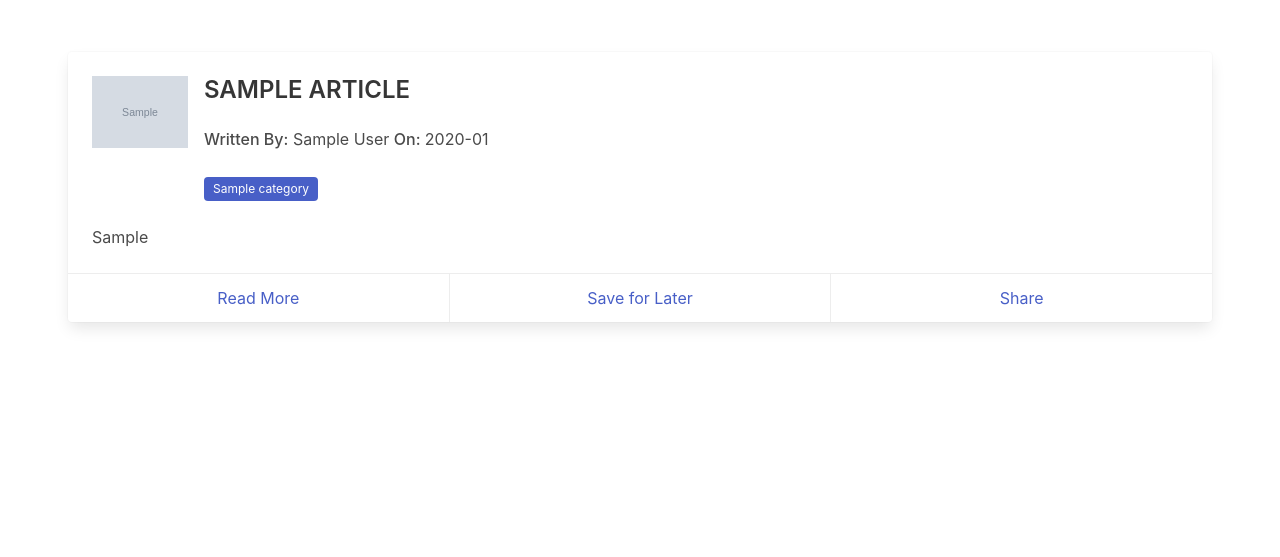
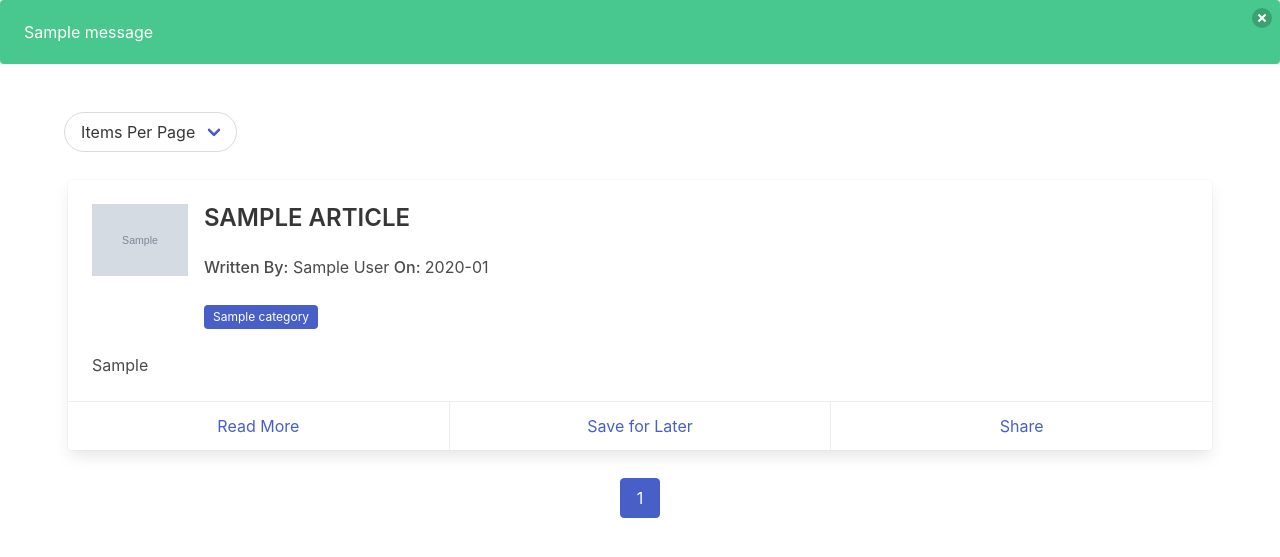
Before and after one commit to squiggie/tldr, a Flask app: page / in a window 1280 px wide. Shown: the part 56-613 px from the top of the page. Run offline with Flask 3, Linux system fonts and the light colour scheme; a user stored in the database is signed in; tables that the repository leaves empty hold one stand-in row (values such as "Sample post"); grey boxes marked "Sample" are stand-in pictures; one stand-in notice (Sample message) is shown.

Commit message:
remove guid and add paging to home page

```diff
--- a/app/models.py
+++ b/app/models.py
@@ -5,11 +5,11 @@ from flask_login import UserMixin
 # Association tables
 favorites = db.Table('favorites',
     db.Column('user_id', db.Integer, db.ForeignKey('user.id'), primary_key=True),
-    db.Column('article_guid', db.String, db.ForeignKey('article.guid'), primary_key=True)
+    db.Column('article_id', db.String, db.ForeignKey('article.id'), primary_key=True)
 )
 
 class Article(db.Model):
-    guid = db.Column(db.String, unique=True, nullable=False, primary_key=True)
+    id = db.Column(db.String, unique=True, nullable=False, primary_key=True)
     title = db.Column(db.String, nullable=False)
     author = db.Column(db.String, nullable=False)
     published_date = db.Column(db.String, nullable=False)
@@ -25,7 +25,7 @@ class Article(db.Model):
 class ArticleQueue(db.Model):
     url = db.Column(db.String, unique=True, nullable=False)
     processed = db.Column(db.Boolean, default=False, nullable=False)
-    guid = db.Column(db.String, unique=True, nullable=False, primary_key=True)
+    id = db.Column(db.String, unique=True, nullable=False, primary_key=True)
     category_id = db.Column(db.Integer, db.ForeignKey('category.id'))
 
     def as_dict(self):
--- a/app/routes.py
+++ b/app/routes.py
@@ -7,14 +7,20 @@ from flask_login import login_user, login_required, logout_user, LoginManager, c
 def init_app(app):
     @app.route("/", methods=("GET", "POST"))
     def index():
-        # Retrieve the latest 100 articles from the database
-        articles = Article.query.order_by(Article.added_date.desc()).limit(100).all()
-        return render_template('index.html', articles=articles)
+        page = request.args.get('page', 1, type=int)
+        per_page = request.args.get('per_page', session.get('per_page', 10), type=int)
+        session['per_page'] = per_page
+        articles = Article.query.order_by(Article.added_date.desc()).paginate(page=page, per_page=per_page, error_out=False)
+        if current_user.is_authenticated:
+            favorite_articles = [article.id for article in current_user.favorite_articles]
+            return render_template('index.html', articles=articles, pagination=articles, favorite_articles=favorite_articles)
+        return render_template('index.html', articles=articles, pagination=articles)
+
 
     @app.route("/articles/newest/", methods=("GET",))
     def newest_articles():
-        guid = request.args.get('guid')
-        article = Article.query.get(guid)
+        id = request.args.get('id')
+        article = Article.query.get(id)
         last_date = article.added_date
         articles = Article.query.filter(Article.added_date > last_date).all()
         dict = [article.as_dict() for article in articles]
@@ -27,7 +33,11 @@ def init_app(app):
         session['per_page'] = per_page
         category = Category.query.filter_by(name=category_name).first_or_404()
         articles = Article.query.filter_by(category_id=category.id).order_by(Article.added_date.desc()).paginate(page=page, per_page=per_page, error_out=False)
+        if current_user.is_authenticated:
+            favorite_articles = [article.id for article in current_user.favorite_articles]
+            return render_template('category.html', category=category, articles=articles.items, pagination=articles, favorite_articles=favorite_articles)
         return render_template('category.html', category=category, articles=articles.items, pagination=articles)
+
 
     @app.route('/signup', methods=['GET', 'POST'])
     def signup():
@@ -55,3 +65,15 @@ def init_app(app):
                 login_user(user, remember=form.remember_me.data)
                 return redirect(url_for('index'))
         return render_template('login.html', title='Sign In', form=form)
+
+    @app.route('/save_article/<article_id>')
+    @login_required
+    def save_article(article_id):
+        article = Article.query.filter_by(id=article_id).first_or_404()
+        if article in current_user.favorite_articles:
+            flash('This article is already in your saved list.')
+        else:
+            current_user.favorite_articles.append(article)
+            db.session.commit()
+            flash('Article saved for later!')
+        return redirect(url_for('index'))
--- a/app/static/main.js
+++ b/app/static/main.js
@@ -4,6 +4,13 @@ $(document).ready( function () {
     $.ajaxSetup({
         contentType: "application/json; charset=utf-8"
     });
+
+    function deleteNotification(element) {
+        // Get the parent of the element, which is the notification div
+        var notification = element.parentNode;
+        // Remove the notification
+        notification.parentNode.removeChild(notification);
+    }
 
     /* setInterval(updateArticles, 30000);
 
@@ -22,14 +29,14 @@ $(document).ready( function () {
         });
 
         // Query the API for new articles since the last one
-        const response = await fetch(`/articles/newest?guid=${latestArticleCard.getAttribute('data-guid')}`);
+        const response = await fetch(`/articles/newest?id=${latestArticleCard.getAttribute('data-id')}`);
         const data = await response.json();
 
         // Append the new articles to the page
         data.forEach(article => {
           const articleHTML = `
             <div id="article-container" class="column is-full">
-                <div class="card m-1" data-guid="${article.guid}" data-added-date="${article.added_date}">
+                <div class="card m-1" data-id="${article.id}" data-added-date="${article.added_date}">
                     <div class="card-content">
                         <div class="media">
                             <div class="media-left">
--- a/app/templates/base.html
+++ b/app/templates/base.html
@@ -55,7 +55,18 @@
             </div>
         </div>
     </nav>
-
+    {% with messages = get_flashed_messages(with_categories=true) %}
+        {% if messages %}
+            <div id="flash-messages">
+            {% for category, message in messages %}
+                <div class="notification is-{{ category }}">
+                <button class="delete" onclick="deleteNotification(this)"></button>
+                {{ message }}
+                </div>
+            {% endfor %}
+            </div>
+        {% endif %}
+    {% endwith %}
     <main>
         {% block content %}
         {% endblock %}
--- a/app/templates/category.html
+++ b/app/templates/category.html
@@ -26,7 +26,7 @@
         <div class="columns is-multiline">
             {% for article in articles %}
             <div id="article-container" class="column is-full">
-                <div class="card m-1" data-guid="{{ article.guid }}" data-added-date="{{ article.added_date }}">
+                <div class="card m-1" data-id="{{ article.id }}" data-added-date="{{ article.added_date }}">
                     <div class="card-content">
                         <div class="media">
                             <div class="media-left">
@@ -53,7 +53,9 @@
                     </div>
                     <footer class="card-footer">
                         <a href="{{ article.url }}"  target= "_blank" class="card-footer-item">Read More</a>
-                        <a href="#" class="card-footer-item">Save</a>
+                        {% if current_user.is_authenticated %}
+                            <a href="{{ url_for('save_article', article_id=article.id) }}" class="card-footer-item">Save for Later</a>
+                        {% endif %}
                         <a href="#" class="card-footer-item">Share</a>
                     </footer>
                 </div>
--- a/app/templates/index.html
+++ b/app/templates/index.html
@@ -6,9 +6,22 @@
 <section class="section">
     <div class="container">
         <div class="columns is-multiline">
+            <div class="column is-one-quarter">
+                <div class="select is-rounded">
+                    <form method="GET" action="{{ url_for('index') }}">
+                        <select name="per_page" onchange="this.form.submit()">
+                            <option value="" selected disabled>Items Per Page</option>
+                            <option value="5" {% if pagination.per_page == 5 %}selected{% endif %}>5</option>
+                            <option value="10" {% if pagination.per_page == 10 %}selected{% endif %}>10</option>
+                            <option value="20" {% if pagination.per_page == 20 %}selected{% endif %}>20</option>
+                            <option value="50" {% if pagination.per_page == 50 %}selected{% endif %}>50</option>
+                        </select>
+                    </form>
+                </div>
+            </div>
             {% for article in articles %}
             <div id="article-container" class="column is-full">
-                <div class="card m-1" data-guid="{{ article.guid }}" data-added-date="{{ article.added_date }}">
+                <div class="card m-1" data-id="{{ article.id }}" data-added-date="{{ article.added_date }}">
                     <div class="card-content">
                         <div class="media">
                             <div class="media-left">
@@ -47,6 +60,24 @@
             </div>
             {% endfor %}
         </div>
+        <!-- Pagination Controls -->
+        <nav class="pagination is-centered" role="navigation" aria-label="pagination">
+            {% if pagination.has_prev %}
+                <a class="pagination-previous" href="{{ url_for('index', page=pagination.prev_num, per_page=pagination.per_page) }}">Previous</a>
+            {% endif %}
+            {% if pagination.has_next %}
+                <a class="pagination-next" href="{{ url_for('index', page=pagination.next_num, per_page=pagination.per_page) }}">Next</a>
+            {% endif %}
+            <ul class="pagination-list">
+                {% for page in pagination.iter_pages() %}
+                <li>
+                    <a class="pagination-link{% if page == pagination.page %} is-current{% endif %}" href="{{ url_for('index', page=page) }}">
+                        {{ page }}
+                    </a>
+                </li>
+                {% endfor %}
+            </ul>
+        </nav>
     </div>
 </section>
 {% endblock %}
```
Also changed, not shown: scripts/tasks.py (+5 -5 lines).
